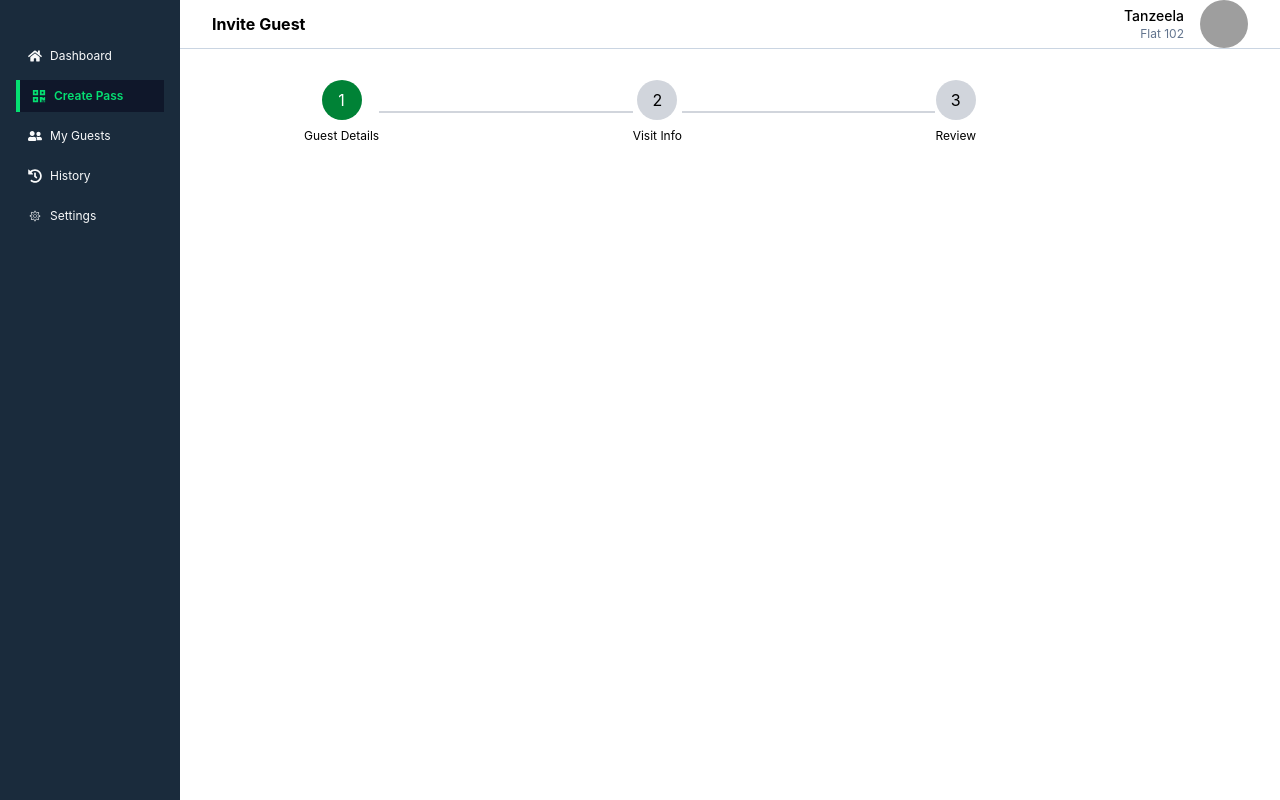
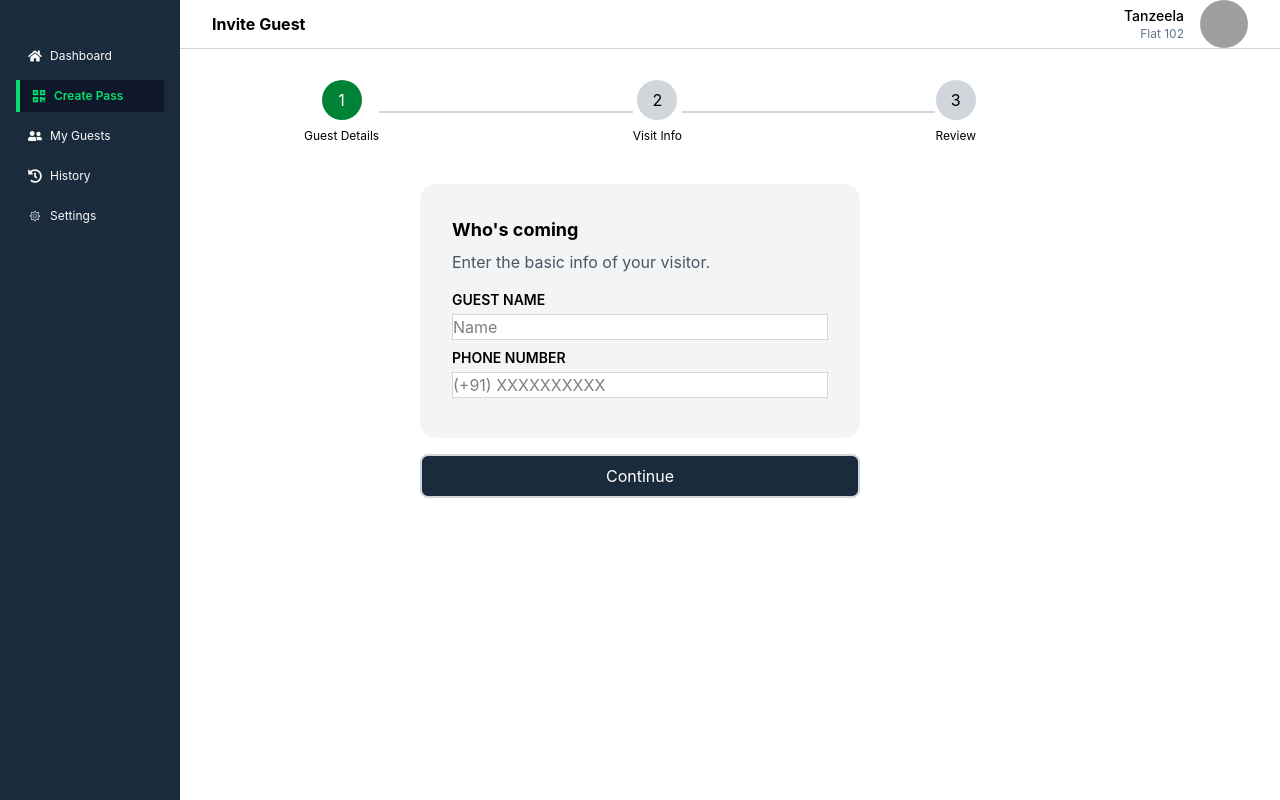
Before and after one commit to tanzeelafaheem/GateKeep, a React (Vite) app in the folder frontend/: page /resident/invite-guest in a window 1280 px wide. Built offline with nearby package versions, Linux system fonts and the light colour scheme; grey boxes are pictures that could not be loaded.

Commit message:
create invite UI

```diff
--- a/frontend/src/pages/resident/InviteGuest.jsx
+++ b/frontend/src/pages/resident/InviteGuest.jsx
@@ -82,6 +82,58 @@ ${step >= 3 ? "bg-green-700 text-white" : "bg-gray-300"}
           </div>
         </div>
       </div>
+      {/*Step 1*/}
+      {step === 1 && (
+        <div className="w-110  mx-auto mb-4 mt-5 bg-gray-100 rounded-2xl p-8 flex flex-col">
+          <h2 className="text-lg font-bold mb-1.5">Who's coming</h2>
+          <p className="text-gray-600 mb-4">
+            Enter the basic info of your visitor.
+          </p>
+          <p className="text-sm font-semibold">GUEST NAME</p>
+          <input className='bg-white mt-1 mb-2 border-1 border-gray-300'type="text" placeholder="Name" />
+          <p className="text-sm font-semibold">PHONE NUMBER</p>
+          <input className='bg-white mt-1 mb-2 border-1 border-gray-300'type="text" placeholder="(+91) XXXXXXXXXX" />
+        </div>
+      )}
+      {/*Step 2*/}
+      {step === 2 && (
+        <div className="w-110  mx-auto mb-4 mt-5 bg-gray-100 rounded-2xl p-8 flex flex-col">
+          <h2 className="text-lg font-bold mb-1.5">Visit Details</h2>
+          <p className="text-gray-600 mb-4">
+            Enter the info below.
+          </p>
+          <p className="text-sm font-semibold">VISIT DATE</p>
+          <input className='bg-white mt-1 mb-2 border-1 border-gray-300'type="date" placeholder="Name" />
+          <p className="text-sm font-semibold">VISIT TIME</p>
+          <input className='bg-white mt-1 mb-2 border-1 border-gray-300'type="text" placeholder="(+91) XXXXXXXXXX" />
+          <p className="text-sm font-semibold">PURPOSE OF VISIT</p>
+          <input className='bg-white mt-1 mb-2 border-1 border-gray-300'type="text" placeholder="(+91) XXXXXXXXXX" />
+        </div>
+      )}
+      {step === 3 && (
+        <div className="w-110  mx-auto mb-4 mt-5 bg-gray-100 rounded-2xl p-8 flex flex-col">
+          <h2 className="text-lg font-bold mb-1.5">Review Details</h2>
+          <p className="text-gray-600 mb-4">
+            Enter the info below.
+          </p>
+          <p className="text-sm font-semibold">VISIT DATE</p>
+          <input className='bg-white mt-1 mb-2 border-1 border-gray-300'type="date" placeholder="Name" />
+          <p className="text-sm font-semibold">VISIT TIME</p>
+          <input className='bg-white mt-1 mb-2 border-1 border-gray-300'type="text" placeholder="(+91) XXXXXXXXXX" />
+          <p className="text-sm font-semibold">PURPOSE OF VISIT</p>
+          <input className='bg-white mt-1 mb-2 border-1 border-gray-300'type="text" placeholder="(+91) XXXXXXXXXX" />
+        </div>
+      )}
+      {step<3&&(
+      <div className="group w-110 mx-auto mt-4 bg-[#1a2b3c] rounded-lg p-2 text-center hover:bg-white cursor-pointer border-2 border-gray-300" onClick={() => setstep(step + 1)}>
+  <button className="text-white group-hover:text-[#1a2b3c] cursor-pointer">Continue</button>
+</div>
+)}
+{step==3&&(
+  <div className="group w-110 mx-auto mt-4 bg-[#1a2b3c] rounded-lg p-2 text-center hover:bg-white cursor-pointer border-2 border-gray-300" onClick={() => setstep(step + 1)}>
+  <button className="text-white group-hover:text-[#1a2b3c] cursor-pointer">Generate QR</button>
+</div>
+)}
     </>
   );
 };
```
